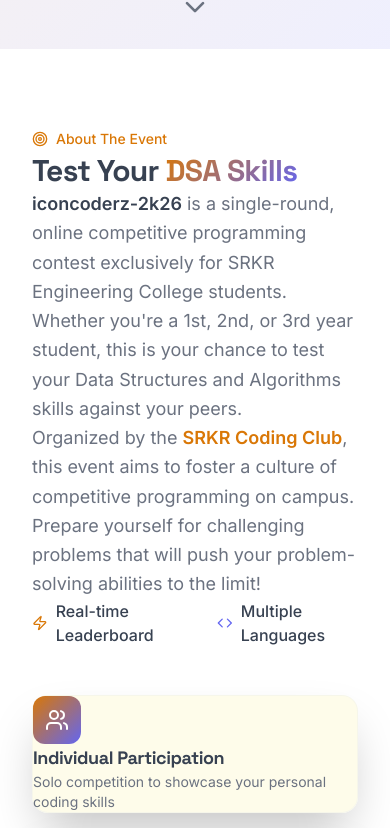
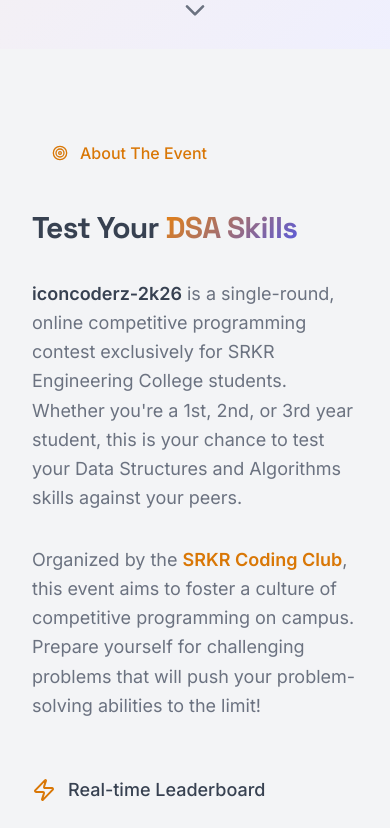
Before and after one commit to SRKRCC/iconcoderz, a React (Vite) app: page / in a window 390 px wide. Shown: the part 795-1623 px from the top of the page. Built offline with nearby package versions, Linux system fonts and the light colour scheme.

Commit message:
Updated Adjustments in UI

```diff
--- a/src/components/About.tsx
+++ b/src/components/About.tsx
@@ -50,27 +50,30 @@
   };
 
   return (
-    <section id="about" className="section-padding bg-muted/30" ref={ref}>
-      <div className="container-custom">
+    <section
+      id="about"
+      className="section-padding bg-muted min-h-[80vh] flex items-center"
+      ref={ref}
+    >
+      <div className="container-custom w-full">
         <motion.div
           variants={containerVariants}
           initial="hidden"
           animate={isInView ? "visible" : "hidden"}
-          className="grid lg:grid-cols-2 gap-12 lg:gap-16 items-center"
+          className="grid lg:grid-cols-2 gap-16 lg:gap-24 items-center"
         >
           {/* Left Column - Content */}
-          <motion.div variants={itemVariants} className="space-y-6">
-            <div className="inline-flex items-center gap-2 px-4 py-2 rounded-full bg-primary/10 text-primary">
-              <Target className="w-4 h-4" />
-              <span className="text-sm font-medium">About The Event</span>
+          <motion.div variants={itemVariants} className="space-y-8">
+            <div className="inline-flex items-center gap-3 px-5 py-3 rounded-full bg-primary/10 text-primary text-md sm:text-xl">
+              <Target className="w-4 h-4 sm:w-6 sm:h-6" />
+              <span className="font-medium">About The Event</span>
             </div>
 
-            <h2 className="font-heading text-3xl sm:text-4xl md:text-5xl font-bold">
-              Test Your{" "}
-              <span className="gradient-text">DSA Skills</span>
+            <h2 className="font-heading text-3xl sm:text-5xl md:text-6xl lg:text-6xl font-bold leading-tight">
+              Test Your <span className="gradient-text">DSA Skills</span>
             </h2>
 
-            <p className="text-lg text-muted-foreground leading-relaxed">
+            <p className="text-lg sm:text-lg md:text-xl text-muted-foreground leading-relaxed">
               <span className="font-semibold text-foreground">iconcoderz-2k26</span> is a
               single-round, online competitive programming contest exclusively for SRKR
               Engineering College students. Whether you're a 1st, 2nd, or 3rd year student,
@@ -78,20 +81,20 @@
               your peers.
             </p>
 
-            <p className="text-lg text-muted-foreground leading-relaxed">
+            <p className="text-lg sm:text-xl md:text-2xl text-muted-foreground leading-relaxed">
               Organized by the <span className="text-primary font-semibold">SRKR Coding Club</span>,
               this event aims to foster a culture of competitive programming on campus.
               Prepare yourself for challenging problems that will push your problem-solving
               abilities to the limit!
             </p>
 
-            <div className="flex items-center gap-6 pt-4">
-              <div className="flex items-center gap-2">
-                <Zap className="w-5 h-5 text-primary" />
+            <div className="flex flex-col sm:flex-row items-start sm:items-center gap-6 pt-6 text-lg">
+              <div className="flex items-center gap-3">
+                <Zap className="w-6 h-6 text-primary" />
                 <span className="font-medium">Real-time Leaderboard</span>
               </div>
-              <div className="flex items-center gap-2">
-                <Code className="w-5 h-5 text-secondary" />
+              <div className="flex items-center gap-3">
+                <Code className="w-6 h-6 text-secondary" />
                 <span className="font-medium">Multiple Languages</span>
               </div>
             </div>
@@ -100,22 +103,22 @@
           {/* Right Column - Cards Grid */}
           <motion.div
             variants={containerVariants}
-            className="grid grid-cols-1 sm:grid-cols-2 gap-4"
+            className="grid grid-cols-1 sm:grid-cols-2 gap-6 sm:gap-8"
           >
-            {facts.map((fact, index) => (
+            {facts.map((fact) => (
               <motion.div
                 key={fact.title}
                 variants={itemVariants}
-                whileHover={{ y: -8, scale: 1.02 }}
-                className="glass-card p-6 rounded-2xl card-hover group"
+                whileHover={{ y: -10, scale: 1.03 }}
+                className="glass-card p-8 sm:p-10 rounded-2xl card-hover group"
               >
-                <div className="w-12 h-12 rounded-xl gradient-bg flex items-center justify-center mb-4 group-hover:scale-110 transition-transform duration-300">
-                  <fact.icon className="w-6 h-6 text-white" />
+                <div className="w-14 h-14 sm:w-16 sm:h-16 rounded-xl gradient-bg flex items-center justify-center mb-5 group-hover:scale-110 transition-transform duration-300">
+                  <fact.icon className="w-7 h-7 sm:w-8 sm:h-8 text-white" />
                 </div>
-                <h3 className="font-heading text-lg font-semibold mb-2">
+                <h3 className="font-heading text-lg sm:text-xl font-semibold mb-3">
                   {fact.title}
                 </h3>
-                <p className="text-sm text-muted-foreground">
+                <p className="text-sm sm:text-base text-muted-foreground">
                   {fact.description}
                 </p>
               </motion.div>
@@ -124,6 +127,7 @@
         </motion.div>
       </div>
     </section>
+
   );
 };
 
--- a/src/components/Contact.tsx
+++ b/src/components/Contact.tsx
@@ -101,7 +101,7 @@
         >
           {contactInfo.map((info, index) => (
             <motion.div
-              key={info.title}
+              key={info.title || index}
               variants={itemVariants}
               whileHover={{ y: -8 }}
               className="glass-card rounded-2xl p-8 text-center card-hover"
--- a/src/components/Footer.tsx
+++ b/src/components/Footer.tsx
@@ -1,5 +1,5 @@
 import { motion } from "framer-motion";
-import { Code2, Instagram, Github, Linkedin, Heart } from "lucide-react";
+import { Code2, Instagram, Github, Linkedin } from "lucide-react";
 
 const quickLinks = [
   { name: "Home", href: "#home" },
@@ -111,10 +111,7 @@
             <p className="text-background/60 text-sm text-center md:text-left">
               © 2026 SRKR Coding Club. All rights reserved.
             </p>
-            <p className="text-background/60 text-sm flex items-center gap-1">
-              Made with <Heart className="w-4 h-4 text-primary fill-current" /> for
-              <span className="text-primary font-semibold ml-1">iconcoderz-2k26</span>
-            </p>
+
           </div>
         </div>
       </div>
--- a/src/components/Navbar.tsx
+++ b/src/components/Navbar.tsx
@@ -84,7 +84,7 @@
                   e.preventDefault();
                   scrollToSection(link.href);
                 }}
-                className="px-4 py-2 text-sm font-medium text-muted-foreground hover:text-foreground transition-colors relative group"
+                className="px-4 py-2 text-md font-medium text-muted-foreground hover:text-foreground transition-colors relative group"
               >
                 {link.name}
                 <span className="absolute bottom-0 left-1/2 -translate-x-1/2 w-0 h-0.5 bg-primary group-hover:w-3/4 transition-all duration-300" />
--- a/src/components/PrizesComingSoon.tsx
+++ b/src/components/PrizesComingSoon.tsx
@@ -8,7 +8,7 @@
   const isInView = useInView(ref, { once: true, margin: "-100px" });
 
   return (
-    <section id="prizes" className="section-padding bg-muted/30" ref={ref}>
+    <section id="prizes" className="section-padding bg-muted" ref={ref}>
       <div className="container-custom">
         <motion.div
           initial={{ opacity: 0, y: 30 }}
--- a/src/index.css
+++ b/src/index.css
@@ -34,14 +34,14 @@
   --radius: 0.75rem;
 
   /* Custom gradients and effects */
-  --gradient-primary: linear-gradient(135deg, #d97706 0%, #6366f1 100%);
+  --gradient-primary: linear-gradient(135deg, #e9820c 0%, #575adf 100%);
   --gradient-hero: linear-gradient(135deg, rgba(217, 119, 6, 0.1) 0%, rgba(99, 102, 241, 0.1) 100%);
   --glow-primary: 0 0 40px rgba(217, 119, 6, 0.4);
   --glow-secondary: 0 0 40px rgba(99, 102, 241, 0.4);
 }
 
 .dark {
-  --background: #0a0a0a;
+  --background: #222222;
   --foreground: #fafafa;
 
   --card: #171717;
@@ -76,13 +76,9 @@
 }
 
 /* Base Styles */
-* {
-  margin: 0;
-  padding: 0;
+*, *::before, *::after {
   box-sizing: border-box;
-  border-color: var(--border);
 }
-
 html {
   scroll-behavior: smooth;
 }
@@ -307,7 +303,15 @@
 }
 
 .container-custom {
-  max-width: 80rem;
+  max-width: 90rem;
+  margin-left: auto;
+  margin-right: auto;
+  padding-left: 1rem;
+  padding-right: 1rem;
+}
+
+.registration-container-custom{
+  max-width: 70rem;
   margin-left: auto;
   margin-right: auto;
   padding-left: 1rem;
```
Also changed, not shown: src/components/RegistrationForm.tsx (+66 -59 lines), src/components/RulesAndFaq.tsx (+19 -15 lines), src/components/Hero.tsx (line endings or trailing spaces).
